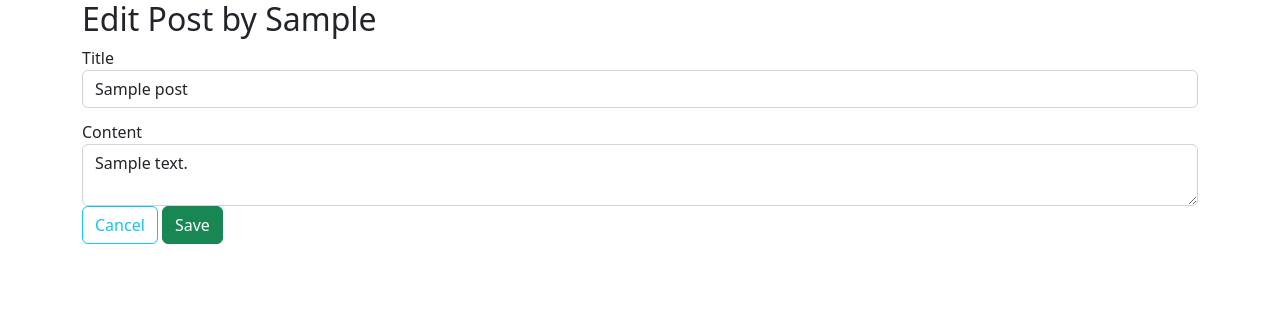
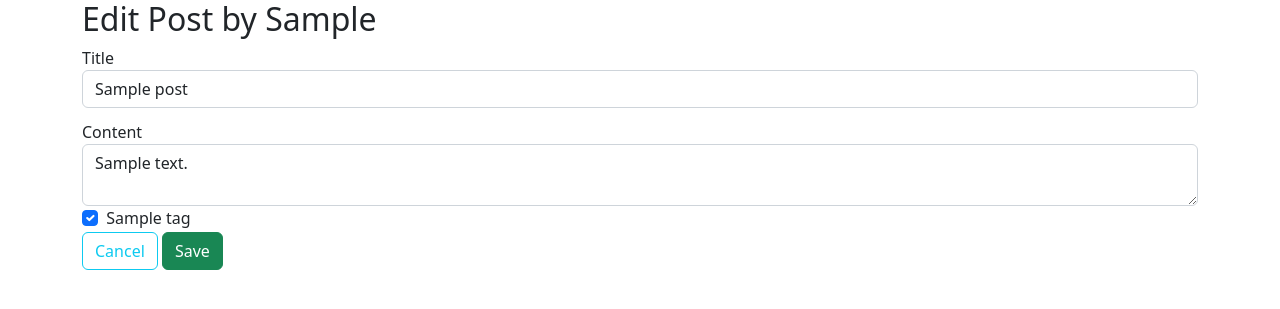
Before and after one commit to dtressel/Unit_23_Blogly, a Flask app: page /posts/1/edit in a window 1280 px wide. Shown: the top 309 px of the page. Run offline with Flask 2, Linux system fonts and the light colour scheme; tables that the repository leaves empty hold one stand-in row (values such as "Sample post").

Commit message:
Finished part 3

```diff
--- a/app.py
+++ b/app.py
@@ -2,7 +2,7 @@
 
 from flask import Flask, redirect, render_template, request
 from flask_debugtoolbar import DebugToolbarExtension
-from models import db, connect_db, User, Post
+from models import db, connect_db, User, Post, Tag
 
 app = Flask(__name__)
 app.config['SQLALCHEMY_DATABASE_URI'] = 'postgresql:///blogly'
@@ -18,8 +18,9 @@ connect_db(app)
 
 @app.route('/')
 def show_home():
-    """Redirects to /users"""
-    return redirect('/users')
+    """Shows Home Page"""
+
+    return render_template('home.html')
 
 @app.route('/users')
 def show_users():
@@ -84,15 +85,20 @@ def show_new_post_form(user_id):
     """Displays the form to create a new post"""
 
     selected_user = User.query.get(user_id)
-    return render_template('new-post.html', user=selected_user)
+    tags = Tag.query.all()
+    return render_template('new-post.html', user=selected_user, tags=tags)
 
 @app.route('/users/<int:user_id>/posts/new', methods=['POST'])
 def create_new_post(user_id):
     """Handles a new post submission"""
 
+    tags = []
+    for tag in Tag.query.all():
+        if request.form.get(tag.name):
+            tags.append(tag)
     title = request.form['title']
     content = request.form['content']
-    new_post = Post(title=title, content=content, user_id=user_id)
+    new_post = Post(title=title, content=content, user_id=user_id, tags=tags)
     db.session.add(new_post)
     db.session.commit()
     return redirect(f'/users/{user_id}')
@@ -112,16 +118,25 @@ def post_edit_form(post_id):
 
     selected_post = Post.query.get(post_id)
     author = User.query.get(selected_post.user_id)
+    checked_tags = []
+    for tag in selected_post.tags:
+        checked_tags.append(tag.name)
+    all_tags = Tag.query.all()
 
-    return render_template('edit-post.html', post=selected_post, author=author)
+    return render_template('edit-post.html', post=selected_post, author=author, checked_tags=checked_tags, all_tags=all_tags)
 
 @app.route('/posts/<int:post_id>/edit', methods=['POST'])
 def update_post(post_id):
     """Handles post edit submission"""
 
+    tags = []
+    for tag in Tag.query.all():
+        if request.form.get(tag.name):
+            tags.append(tag)
     edited_post = Post.query.get(post_id)
     edited_post.title = request.form['title']
     edited_post.content = request.form['content']
+    edited_post.tags = tags
     db.session.add(edited_post)
     db.session.commit()
 
@@ -137,3 +152,58 @@ def delete_post(post_id):
     db.session.commit()
 
     return redirect(f'/users/{author.id}')
+
+@app.route('/tags')
+def tags_list():
+    """Shows a list of tags"""
+
+    tags= Tag.query.all()
+
+    return render_template('tags-list.html', tags=tags)
+
+@app.route('/tags/<int:tag_id>')
+def tag_details(tag_id):
+    """Shows tag details and a list of posts associated with that tag"""
+
+    selected_tag = Tag.query.get(tag_id)
+    tag_posts = selected_tag.posts
+
+    return render_template(f'posts-by-tag.html', tag=selected_tag, posts=tag_posts)
+
+@app.route('/tags/new')
+def new_tag_form():
+    """Displays the page with the form to create a new tag"""
+
+    return render_template('new-tag.html')
+
+@app.route('/tags/new', methods=['POST'])
+def new_tag_form_submit():
+    name = request.form['name']
+    new_tag = Tag(name=name)
+    db.session.add(new_tag)
+    db.session.commit()
+
+    return redirect('/tags')
+
+@app.route('/tags/<int:tag_id>/edit')
+def edit_tag_form(tag_id):
+    selected_tag = Tag.query.get(tag_id)
+
+    return render_template('edit-tag.html', tag=selected_tag)
+
+@app.route('/tags/<int:tag_id>/edit', methods=['POST'])
+def edit_tag_form_submit(tag_id):
+    edited_tag = Tag.query.get(tag_id)
+    edited_tag.name = request.form['name']
+    db.session.add(edited_tag)
+    db.session.commit()
+
+    return redirect(f'/tags/{edited_tag.id}')
+
+@app.route('/tags/<int:tag_id>/delete', methods=['POST'])
+def delete_tag(tag_id):
+    tag_to_delete = Tag.query.get(tag_id)
+    db.session.delete(tag_to_delete)
+    db.session.commit()
+
+    return redirect('/tags')
--- a/static/custom.css
+++ b/static/custom.css
@@ -15,3 +15,12 @@
 input {
   margin-bottom: 12px;
 }
+
+.list-item-checkbox {
+  list-style: none;
+  margin-bottom: -6px;
+}
+
+.badge:link {
+  text-decoration: none;
+}
--- a/templates/edit-post.html
+++ b/templates/edit-post.html
@@ -13,6 +13,18 @@
         <label for="content">Content</label>
         <textarea type="text" class="form-control" id="content" name="content">{{post.content}}</textarea>
     </div>
+    <ul class="list-group">
+      {% for tag in all_tags %}
+      <li class="list-item-checkbox">
+        {% if tag.name in checked_tags %}
+        <input class="form-check-input me-1" type="checkbox" name="{{tag.name}}" id="{{tag.name}}" checked>
+        {% else %}
+        <input class="form-check-input me-1" type="checkbox" name="{{tag.name}}" id="{{tag.name}}">
+        {% endif %}
+        <label for="{{tag.name}}">{{tag.name}}</label>
+      </li>
+      {% endfor %}
+    </ul>
     <a href="/posts/{{post.id}}" class="btn btn-outline-info">Cancel</a>
     <button type="submit" class="btn btn-success">Save</button>
 </form>
--- a/templates/post-details.html
+++ b/templates/post-details.html
@@ -6,6 +6,12 @@
 <h2>{{post.title}}</h2>
 <p>{{post.content}}</p>
 <p><i>By {{author.first_name}} {{author.last_name}}</i></p>
+<p>
+  <b>Tags:</b>
+  {% for tag in post.tags %}
+  <a href="/tags/{{tag.id}}" class="badge text-bg-primary">{{tag.name}}</a>
+  {% endfor %}
+</p>
 <form method="post" action="/posts/{{post.id}}/delete">
   <a href="/users/{{author.id}}" class="btn btn-outline-primary">Back</a>
   <a href="/posts/{{post.id}}/edit" class="btn btn-primary">Edit</a>
--- a/templates/user-details.html
+++ b/templates/user-details.html
@@ -20,6 +20,7 @@
       {% endfor %}
     </ul>
     <a href="/users/{{user.id}}/posts/new" class="btn btn-lg btn-primary">Add Post</a>
+    <br>
     <a href="/users" class="btn btn-outline-info">Back</a>
   </div>
 </div>
--- a/templates/users.html
+++ b/templates/users.html
@@ -10,4 +10,6 @@
         {% endfor %}
     </ul>
     <a href="/users/new" class="btn btn-secondary">Add User</a>
+    <br>
+    <a href="/" class="btn btn-outline-secondary">Home</a>
 {% endblock %}
```
Also changed, not shown: models.py (+29 -0 lines), templates/edit-tag.html (added, +15 -0 lines), templates/home.html (added, +11 -0 lines), templates/new-post.html (+14 -6 lines), templates/new-tag.html (added, +15 -0 lines), templates/posts-by-tag.html (added, +18 -0 lines), templates/tags-list.html (added, +15 -0 lines), user_seed.py (+31 -1 lines).
